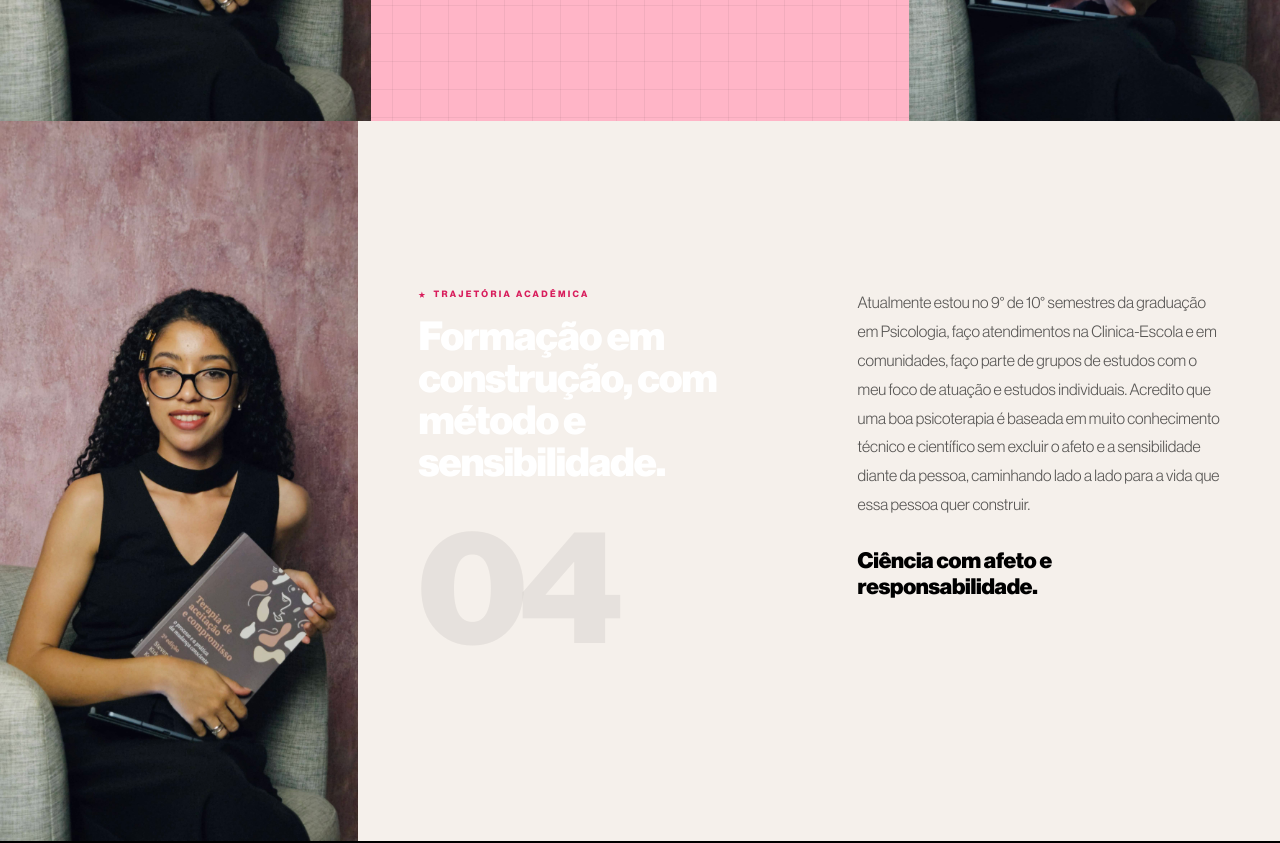
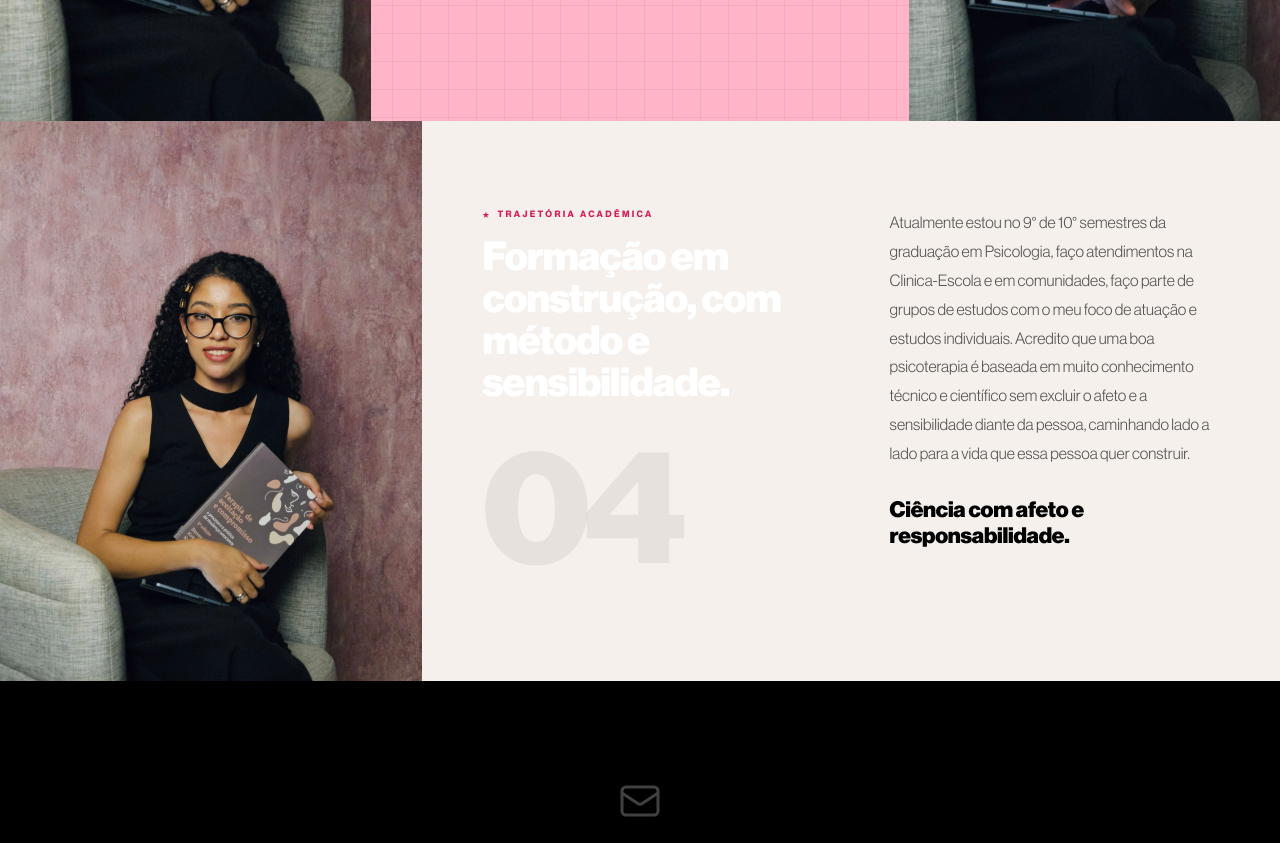
Before and after one commit to madebyfelipe/lizhelenabio, a Next.js app: page / in a window 1280 px wide. Shown: the part 3080-3923 px from the top of the page. Built offline with nearby package versions, Linux system fonts and the light colour scheme.

Commit message:
ajustes posicionamento fotos sessão 4

```diff
--- a/app/home.module.css
+++ b/app/home.module.css
@@ -657,17 +657,18 @@
 
 .trajetoriaLayout {
   display: grid;
-  grid-template-columns: clamp(200px, 28vw, 380px) 1fr;
-  min-height: clamp(460px, 65vw, 720px);
+  grid-template-columns: clamp(240px, 33vw, 460px) 1fr;
+  align-items: stretch;
 }
 
 .trajetoriaSidePhoto {
   position: relative;
   overflow: hidden;
+  min-height: clamp(360px, 50vw, 560px);
 }
 
 .trajetoriaContent {
-  padding: clamp(60px, 10vw, 120px) clamp(20px, 5vw, 60px);
+  padding: clamp(48px, 6vw, 80px) clamp(20px, 5vw, 60px);
   display: flex;
   align-items: center;
 }
@@ -685,7 +686,7 @@
     grid-template-columns: 1fr;
   }
   .trajetoriaSidePhoto {
-    height: clamp(300px, 60vw, 500px);
+    min-height: clamp(300px, 60vw, 500px);
   }
   .trajetoriaInner { grid-template-columns: 1fr; gap: 32px; }
 }
```
